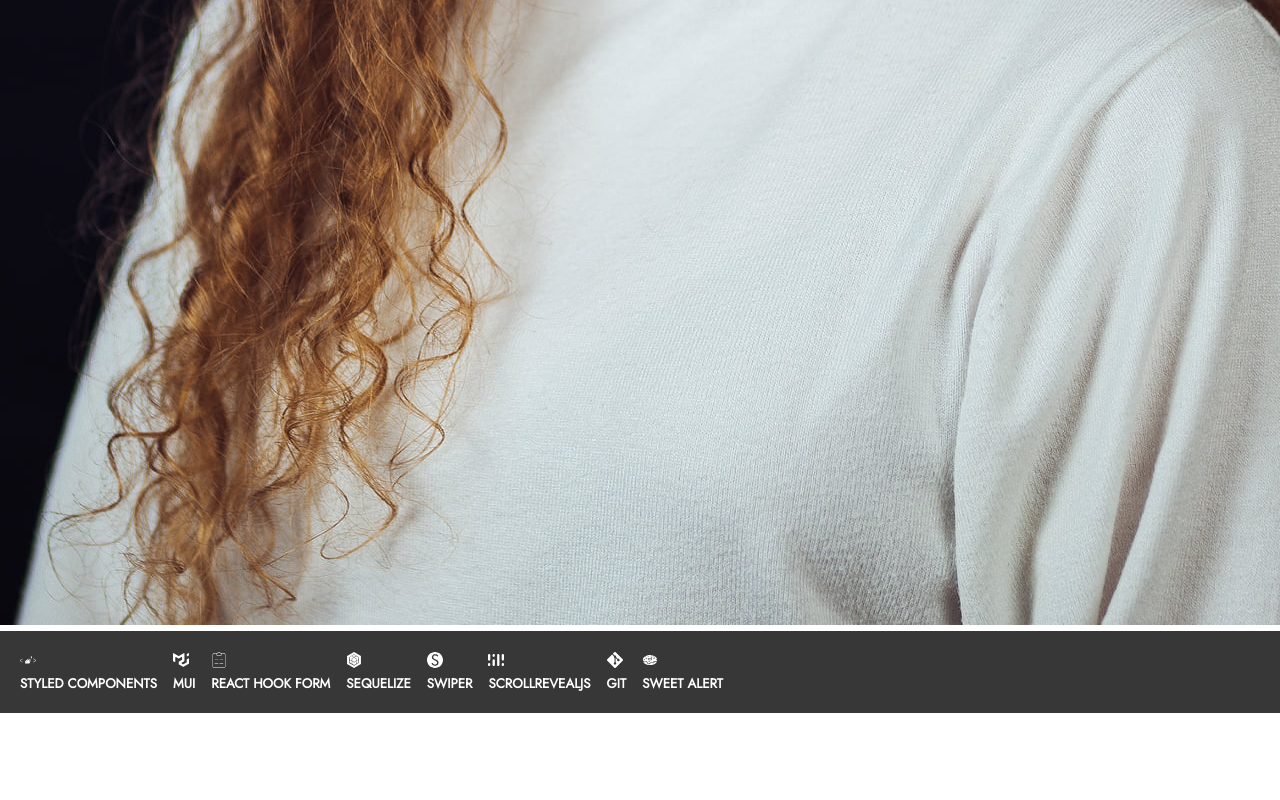
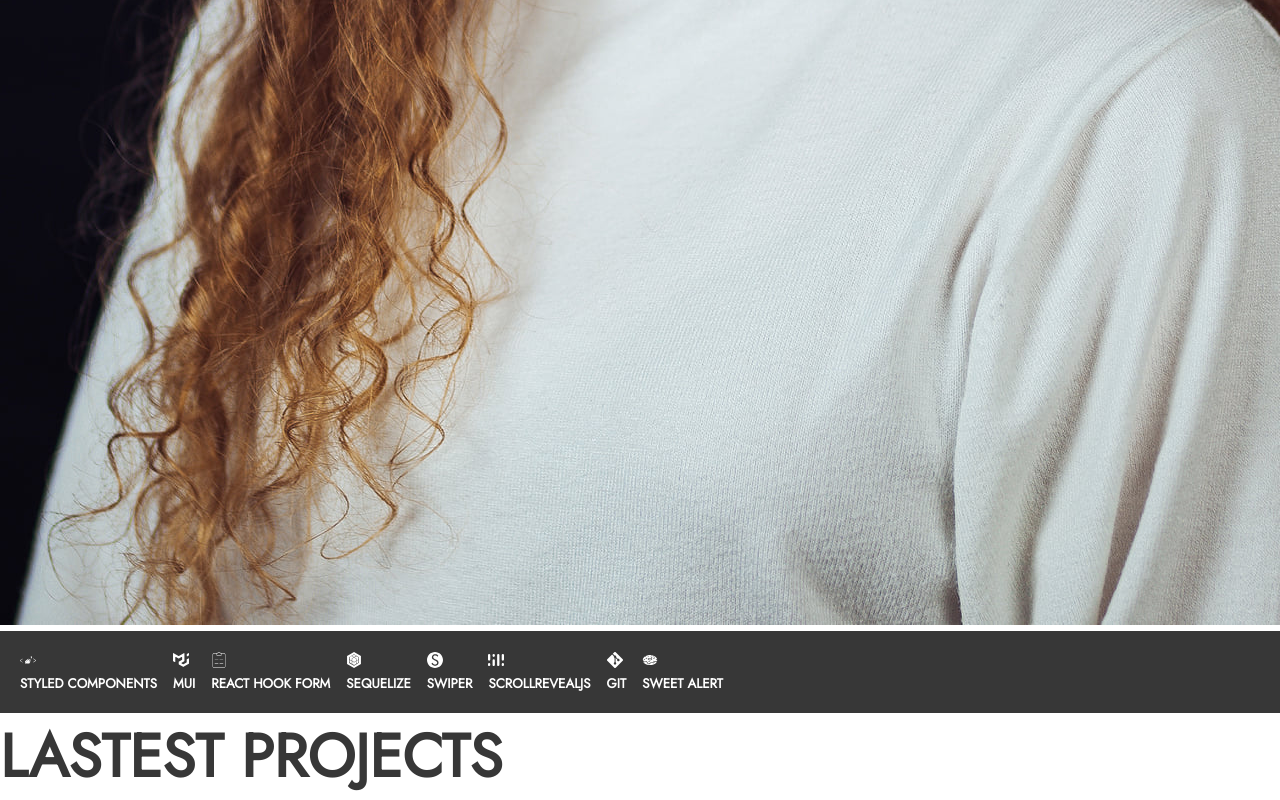
Before and after one commit to simz14/NEXTJS-portfolio, a Next.js app: page / in a window 1280 px wide. Shown: the part 6332-7132 px from the top of the page. Before the commit the page ends 7045 px from the top, so only its background shows below. Built offline with nearby package versions, Linux system fonts and the light colour scheme.

Commit message:
projects skeleton

```diff
--- /dev/null
+++ b/app/components/home/ProjectsSection.jsx
@@ -0,0 +1,41 @@
+"use client";
+import Container from "../Container";
+import styled from "styled-components";
+
+const ProjectsSectionWrapper = styled.div`
+  width: 100%;
+  height: 100%;
+
+  .contentWrapper {
+    width: 100%;
+    display: flex;
+    flex-direction: column;
+    padding: 50px 0;
+    position: relative;
+    z-index: 999;
+    .title {
+      color: #ff651c;
+    }
+
+    @media (max-width: 1000px) {
+      .contentWrapper {
+        gap: 3rem;
+      }
+    }
+  }
+`;
+
+const ProjectsSection = () => {
+  return (
+    <ProjectsSectionWrapper>
+      <Container>
+        <div className="contentWrapper">
+          <h1 className="title">LASTEST PROJECTS</h1>
+          <div className="content"></div>
+        </div>
+      </Container>
+    </ProjectsSectionWrapper>
+  );
+};
+
+export default ProjectsSection;
--- a/app/components/home/SkillsSection.jsx
+++ b/app/components/home/SkillsSection.jsx
@@ -47,6 +47,9 @@ const SkillsSectionWrapper = styled.div`
     padding: 50px 0;
     position: relative;
     z-index: 999;
+    .title {
+      color: #ff651c;
+    }
 
     .content {
       display: grid;
@@ -111,7 +114,7 @@ const SkillsSection = () => {
     <SkillsSectionWrapper>
       <Container>
         <div className="contentWrapper">
-          <h1>MY SKILLS</h1>
+          <h1 className="title">MY SKILLS</h1>
           <div className="content">
             <div className="boxes">
               <ColoredBox color="#9bd3d0">
--- a/app/page.jsx
+++ b/app/page.jsx
@@ -3,6 +3,7 @@ import React from "react";
 import IntroSection from "./components/home/IntroSection";
 import DescriptionSection from "./components/home/DescriptionSection";
 import SkillsSection from "./components/home/SkillsSection";
+import ProjectsSection from "./components/home/ProjectsSection";
 
 const Home = () => {
   return (
@@ -10,6 +11,7 @@ const Home = () => {
       <IntroSection />
       <DescriptionSection />
       <SkillsSection />
+      <ProjectsSection />
     </div>
   );
 };
```
